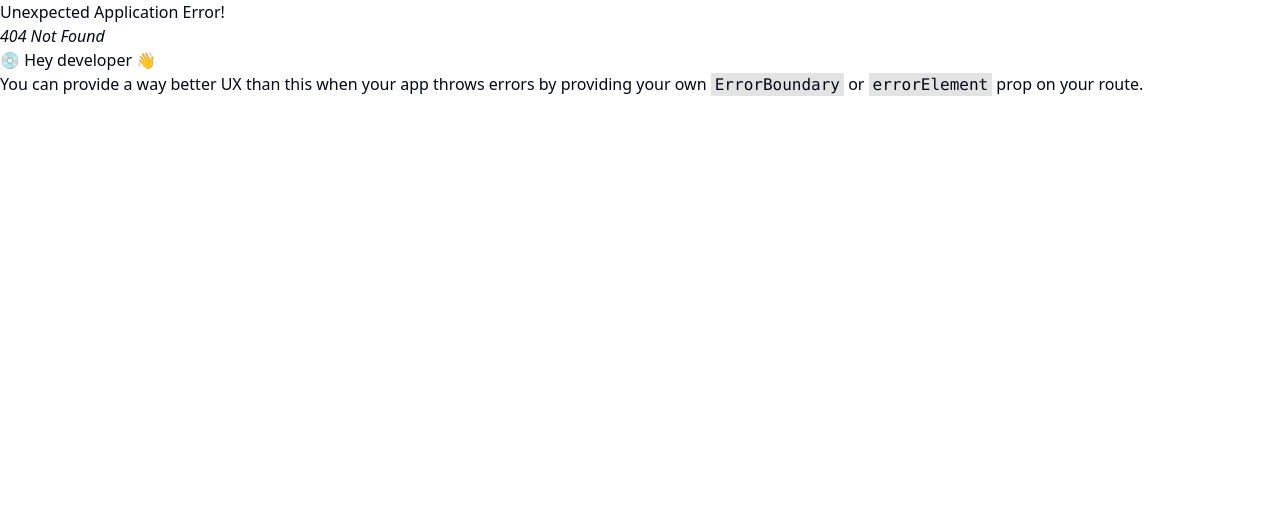
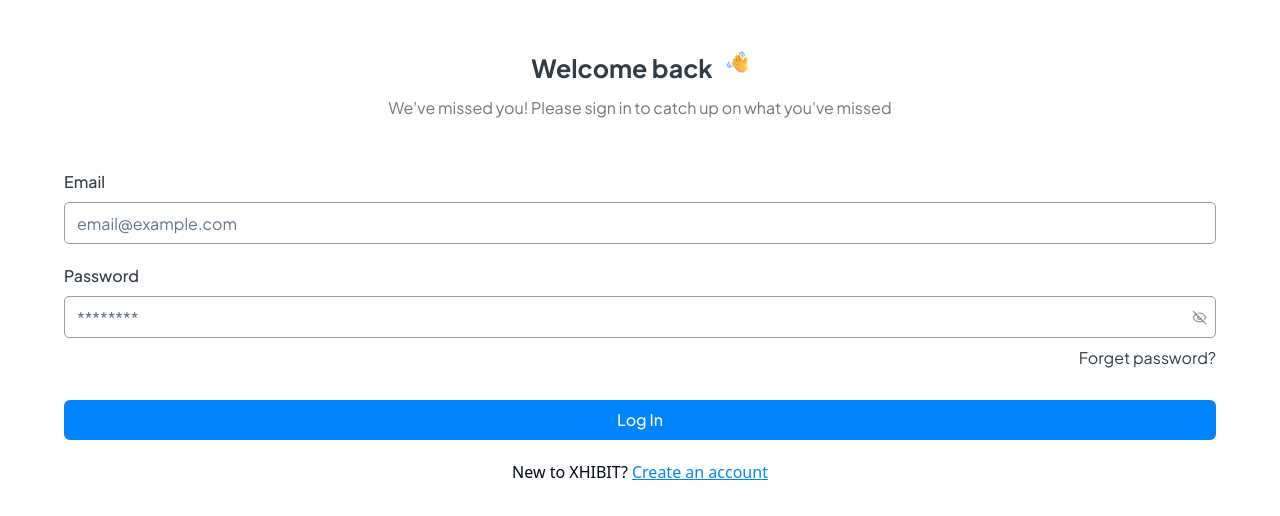
Before and after one commit to phealex/xhibit-social-ui, a React (Vite) app: page /auth/login in a window 1280 px wide. Before the commit this address had no page. Shown: the top 516 px of the page. Built offline with nearby package versions, Linux system fonts and the light colour scheme.

Commit message:
login UI

```diff
--- a/src/App.tsx
+++ b/src/App.tsx
@@ -16,6 +16,7 @@
 import FAQ from "./pages/faq/FAQ";
 import Overview from "./pages/overview/Overview";
 import Contact from "./pages/contact/Contact";
+import Login from "./pages/login/Login";
 
 function App() {
   const HomeLayout = () => {
@@ -32,6 +33,15 @@
       </div>
     );
   };
+
+  const AuthLayout = () => {
+
+    return (
+      <div className="">
+        <Outlet />
+      </div>
+    )
+  }
 
   const router = createBrowserRouter([
     {
@@ -73,9 +83,19 @@
         {
           path: "/contact",
           element: <Contact />
-        }
+        },
       ],
     },
+    {
+      path: "/auth",
+      element: <AuthLayout />,
+      children: [
+        {
+          path: "login",
+          element: <Login />
+        }
+      ]
+    }
   ]);
 
   return <RouterProvider router={router} />;
--- a/src/assets/index.ts
+++ b/src/assets/index.ts
@@ -34,6 +34,7 @@
 import OverviewNote from './overviewNote.svg'
 import OverviewSearch from './overviewSearch.svg'
 import Support from './support.svg'
+import WavingHand from "./wavingHand.svg"
 
 export {
   Logo,
@@ -71,5 +72,6 @@
   Teamwork,
   OverviewNote,
   OverviewSearch,
-  Support
+  Support,
+  WavingHand
 };
--- a/src/components/navbar/Navbar.tsx
+++ b/src/components/navbar/Navbar.tsx
@@ -102,9 +102,11 @@
                 Hire Talent
               </Button>
             </div>
+            <Link to={"/auth/login"}>
             <Button className="text-white font-Jakarta bg-primary_blue hover:text-primary_blue hover:bg-white border-primary_blue border  rounded-[5px] font-medium text-base px-5 py-[10px]">
               Log In
             </Button>
+            </Link>
           </div>
         </nav>
         <div className="  bg-gradient-to-r from-home_border_gradient_color_1 to-home_border_gradient_color_2 tr w-full h-[1px]"></div>
@@ -138,9 +140,11 @@
                         Hire Talent
                       </Button>
                     </div>
+                    <Link to={"/auth/login"}>
                     <Button className="text-white font-Jakarta bg-primary_blue hover:text-primary_blue hover:bg-white border-primary_blue border  rounded-[5px] font-medium text-base px-8 py-[10px]">
                       Log In
                     </Button>
+                    </Link>
                   </div>
                 )}
               </div>
@@ -171,9 +175,11 @@
                     <SheetClose>Hire Talent</SheetClose>
                   </Button>
                 </div>
+                <Link to={"/auth/login"}>
                 <Button className="text-white w-1/2 font-Jakarta bg-primary_blue hover:text-primary_blue hover:bg-white border-primary_blue border  rounded-[5px] font-medium text-base px-5 py-[10px]">
                   <SheetClose>Log In</SheetClose>
                 </Button>
+                </Link>
               </div>
             )}
           </SheetContent>
--- /dev/null
+++ b/src/hooks/index.ts
@@ -0,0 +1,44 @@
+import { ReactElement, useState } from "react";
+
+export function useMultiStepForm(steps: ReactElement[]) {
+  const [currentStep, setCurrentStep] = useState(0);
+  const [completed, setCompleted] = useState(false);
+
+  const next = () => {
+    if (currentStep < steps.length - 1) {
+      setCurrentStep(currentStep + 1);
+    } else {
+      setCompleted(true);
+    }
+  };
+
+  const prev = () => {
+    if (currentStep > 0) {
+      setCurrentStep(currentStep - 1);
+    }
+  };
+
+  const goTo = (step: number) => {
+    if (step >= 0 && step < steps.length) {
+      setCurrentStep(step);
+    }
+  };
+
+  const reset = () => {
+    setCurrentStep(0);
+    setCompleted(false);
+  };
+
+  return {
+    currentStep,
+    next,
+    prev,
+    reset,
+    completed,
+    goTo,
+    step: steps[currentStep],
+    steps,
+    isFirstStep: currentStep === 0,
+    isLastStep: currentStep === steps.length - 1,
+  };
+}
--- /dev/null
+++ b/src/pages/login/Login.tsx
@@ -0,0 +1,125 @@
+import { WavingHand } from "@/assets";
+import { Button } from "@/components/ui/button";
+import { Form, FormControl, FormDescription, FormField, FormItem, FormLabel, FormMessage } from "@/components/ui/form";
+import { Input } from "@/components/ui/input";
+import { loginFromSchema } from "@/types";
+import { zodResolver } from "@hookform/resolvers/zod";
+import { EyeIcon, EyeOffIcon } from "lucide-react";
+import { FC, useState } from "react";
+import { useForm } from "react-hook-form";
+import { z } from "zod";
+
+const Login: FC = () => {
+
+  const [showPassword, setShowPassword] = useState<boolean>(false)
+
+    const form = useForm<z.infer<typeof loginFromSchema>>({
+        resolver: zodResolver(loginFromSchema),
+        defaultValues: {
+            email: "",
+            password: ""
+        }
+    })
+
+    function onSubmit(values: z.infer<typeof loginFromSchema>){
+      console.log(values)
+    }
+  return (
+    <div className="w-full flex  bg-white">
+      <div className="hidden lg:flex"></div>
+      <div className="flex flex-col  gap-[50px] py-[50px] w-[90%] mx-auto ">
+        <div className="flex items-center flex-col gap-[10px] w-full">
+          <h1 className=" text-dark_green font-Jakarta font-bold text-[25px] leading-9 text-center flex gap-3">
+            Welcome back
+            <img src={WavingHand} alt="" className="w-6 h-6" />
+          </h1>
+          <p className=" font-Jakarta text-[16px] text-dark_green/70 text-center">
+            We've missed you! Please sign in to catch up on what you've missed
+          </p>
+        </div>
+        <div className="flex gap-[30px] flex-col">
+        <Form {...form} >
+          <form onSubmit={form.handleSubmit(onSubmit)} className="flex flex-col gap-[30px]">
+            <div className="flex flex-col gap-5">
+              <FormField control={form.control}
+              name="email"
+              render={({field}) => (
+                <FormItem>
+                  <FormLabel className=" font-Jakarta text-[16px] font-medium text-dark_green">
+                    Email
+                  </FormLabel>
+                  <FormControl>
+                    <Input className=" !bg-transparent px-3 py-5 font-Jakarta text-[16px] text-dark_green/50 border border-dark_green/50 outline-none active:border-home_border_gradient_color_2 hover:border-home_border_gradient_color_2  rounded-[5px] " type="email" placeholder="email@example.com" {...field} />
+                  </FormControl>
+                  <FormMessage />
+                </FormItem>
+              )} />
+
+
+              <FormField control={form.control}
+              name="password"
+              render={({field}) => (
+                <FormItem>
+                  <FormLabel className=" font-Jakarta text-[16px] font-medium text-dark_green">
+                    Password
+                  </FormLabel>
+                  <FormControl>
+                    <div className="border border-dark_green/50 active:border-home_border_gradient_colo hover:border-home_border_gradient_color_2 r_1 flex items-center rounded-[5px] ">
+                    <Input className=" !bg-transparent px-3 py-5 font-Jakarta text-[16px] text-dark_green/50 outline-none border-none active:bg-transparent " type={
+                      showPassword ? "text" : "password"
+                    } placeholder="********" {...field} />
+                    <div  onClick={() => {
+                      setShowPassword(!showPassword)
+                    }} className="mr-2">
+
+                    {
+                      !showPassword ? (
+                        <EyeOffIcon size={15} className=" text-dark_green/50 " />
+                        ) : (
+                          <EyeIcon size={15} className=" text-dark_green/50 " />
+                          )
+                        }
+                      </div>
+                      </div>
+
+                  </FormControl>
+                  <FormMessage />
+                  <FormDescription className=" font-Jakarta text-[16px] w-full text-dark_green text-right">
+                    Forget password?
+                  </FormDescription>
+                </FormItem>
+              )} />
+            </div>
+
+            <div className="flex flex-col gap-5">
+              <Button className=" bg-primary_blue hover:bg-primary_blue py-3 w-full font-Jakarta text-[16px] text-center ">
+                Log In
+              </Button>
+              <div className="flex gap-1 mx-auto items-center">
+                <p className="text-[16px] from-dark_green font-normal ">
+                  New to XHIBIT?
+                </p>
+                <p className="text-[16px] text-primary_blue underline font-normal ">
+                  Create an account
+                </p>
+              </div>
+
+            </div>
+
+          </form>
+
+        </Form>
+
+
+          <div className="">
+
+          </div>
+          <div className=""></div>
+          <div className=""></div>
+        </div>
+      </div>
+    </div>
+  );
+};
+
+export default Login;
--- a/src/types/index.ts
+++ b/src/types/index.ts
@@ -41,3 +41,13 @@
     message: "You must agree to the terms and conditions",
   }),
 });
+
+
+export const loginFromSchema = z.object({
+  email: z.string().email({
+    message: "Please provide a valid email"
+  }),
+  password: z.string().min(8, {
+    message: "Password must be at least 8 characters"
+  })
+})
```
Also changed, not shown: src/assets/wavingHand.svg (added).
